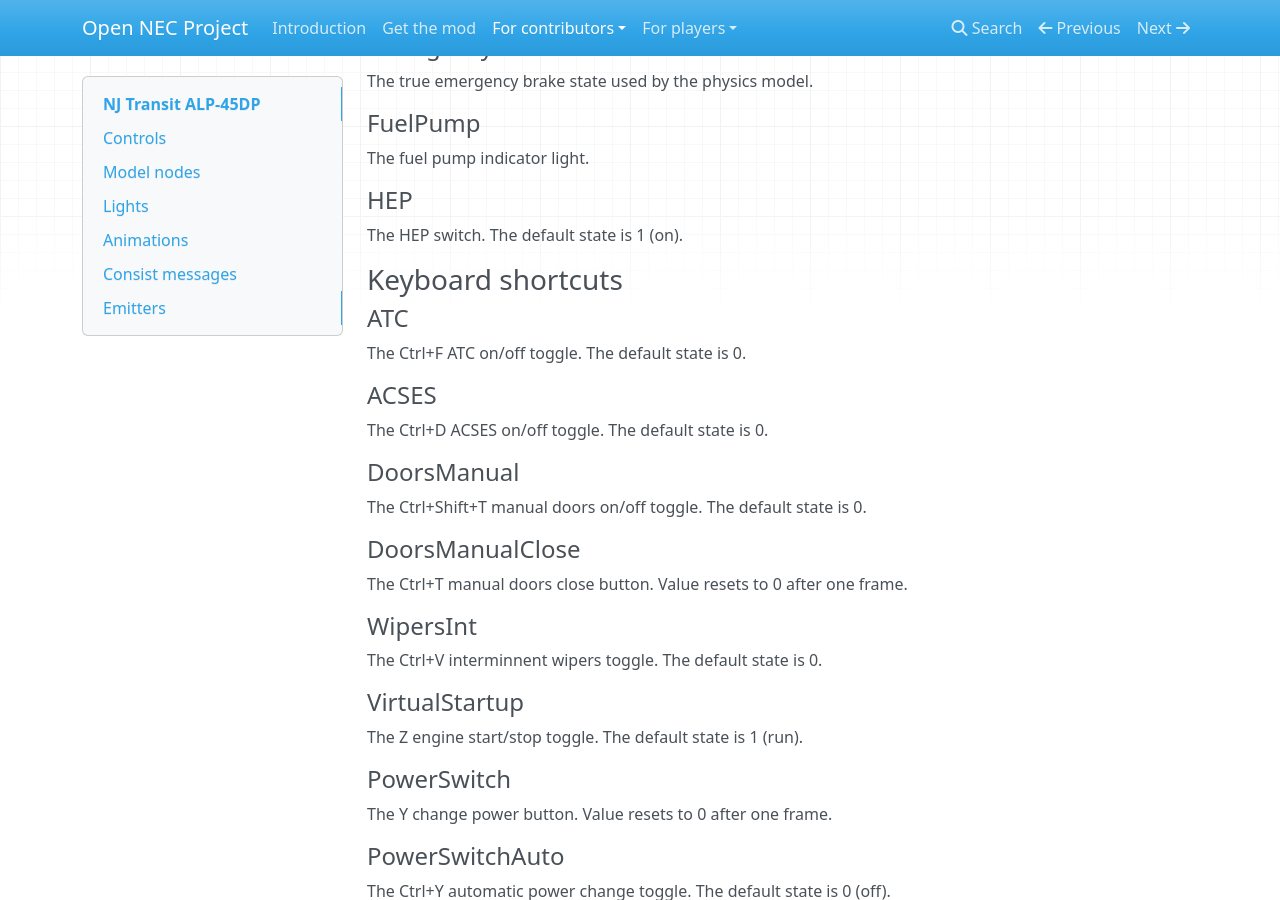
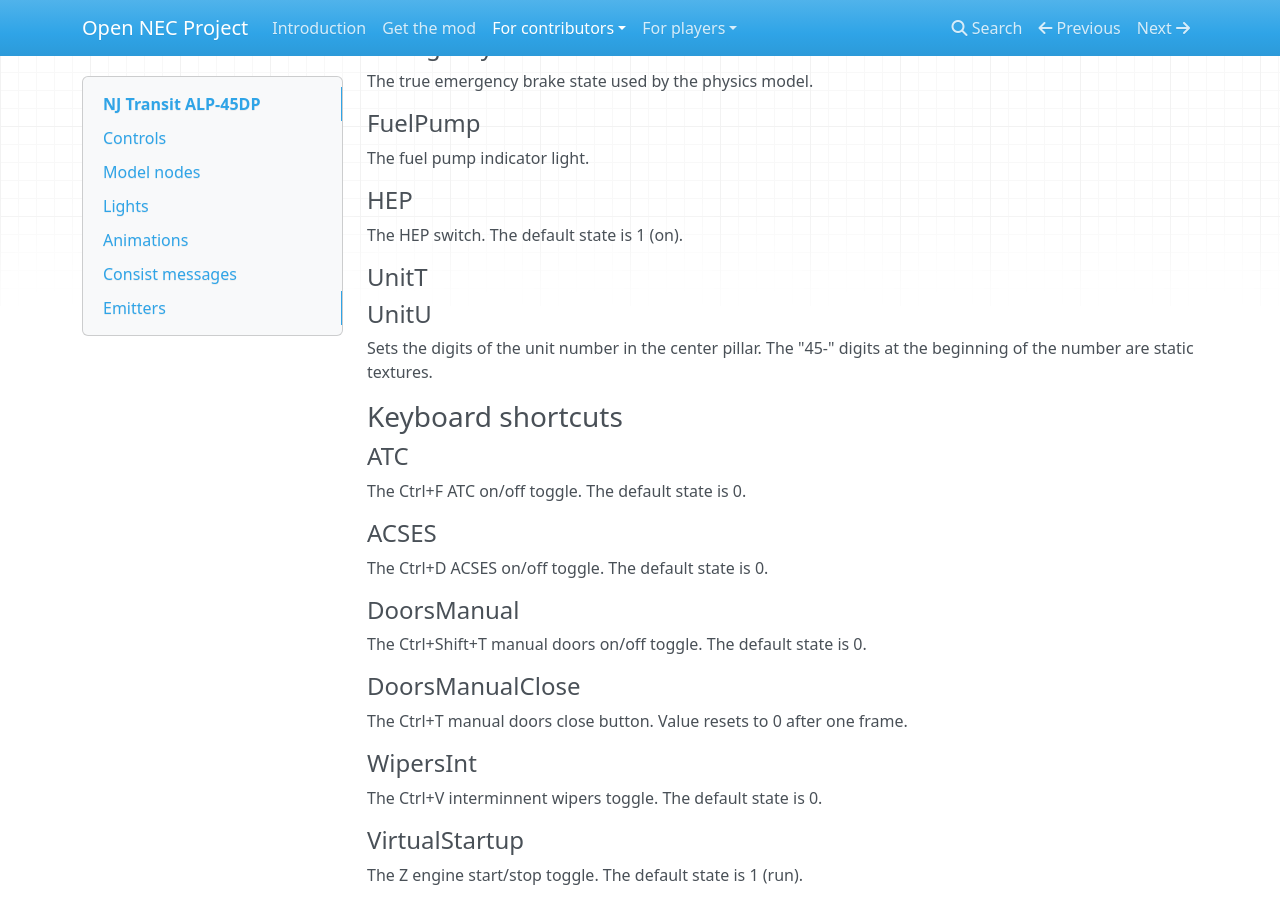
Before and after one commit to YoRyan/open-nec, an MkDocs documentation site: the page built from Docs/for-contributors/rolling-stock/njt-alp45.md, in a window 1280 px wide and 900 px high, scrolled down 4521 px. Built offline with MkDocs 1.6.1, drawn with Linux system fonts in a browser that asks for light colours; nearby versions of some CDN libraries.

Commit message:
docs(ALP45): document the unit number controls

```diff
--- a/Docs/for-contributors/rolling-stock/njt-alp45.md
+++ b/Docs/for-contributors/rolling-stock/njt-alp45.md
@@ -224,6 +224,12 @@ The fuel pump indicator light.
 
 The HEP switch. The default state is 1 (on).
 
+#### UnitT
+
+#### UnitU
+
+Sets the digits of the unit number in the center pillar. The "45-" digits at the beginning of the number are static textures.
+
 ### Keyboard shortcuts
 
 #### ATC
```
